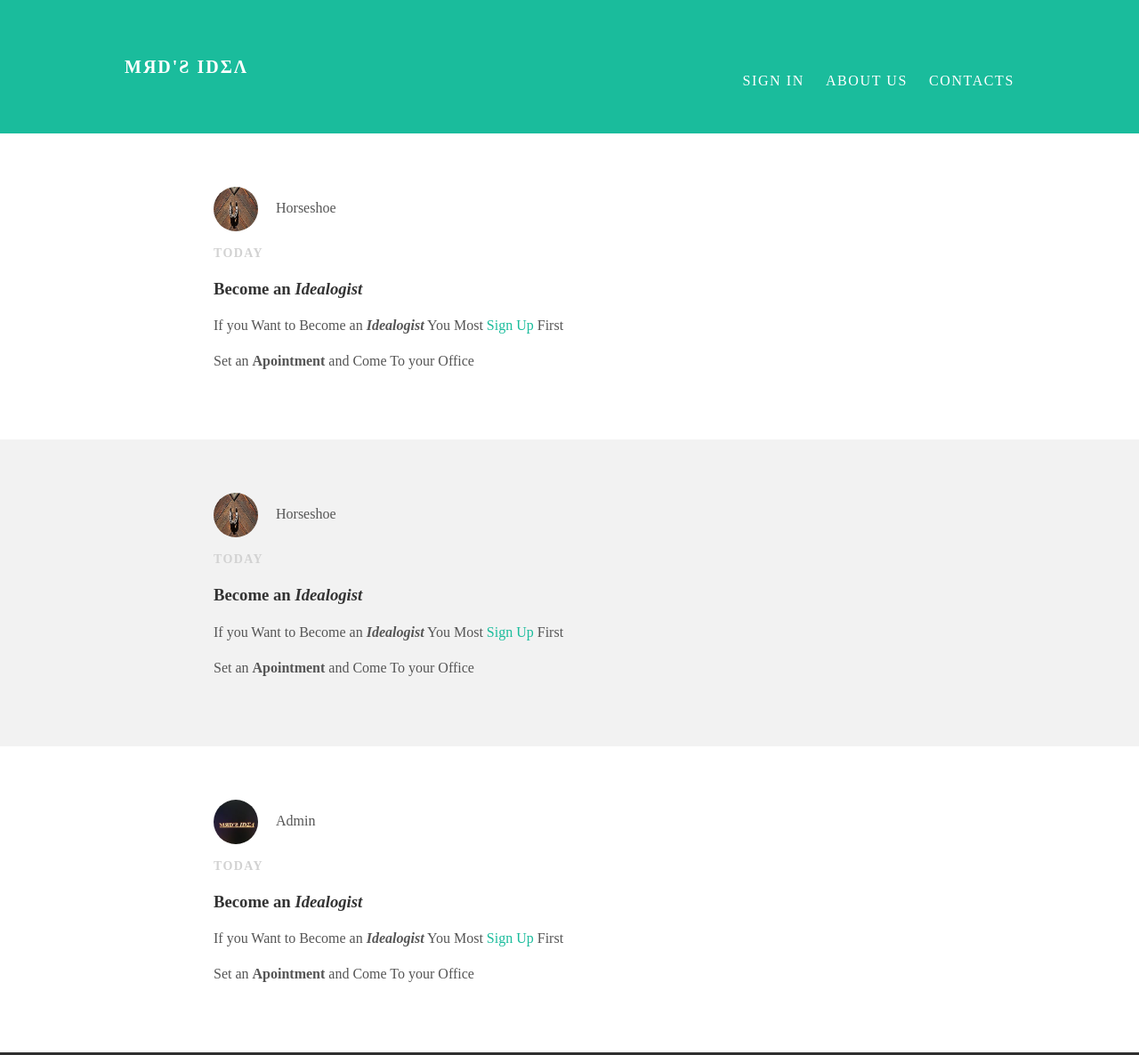
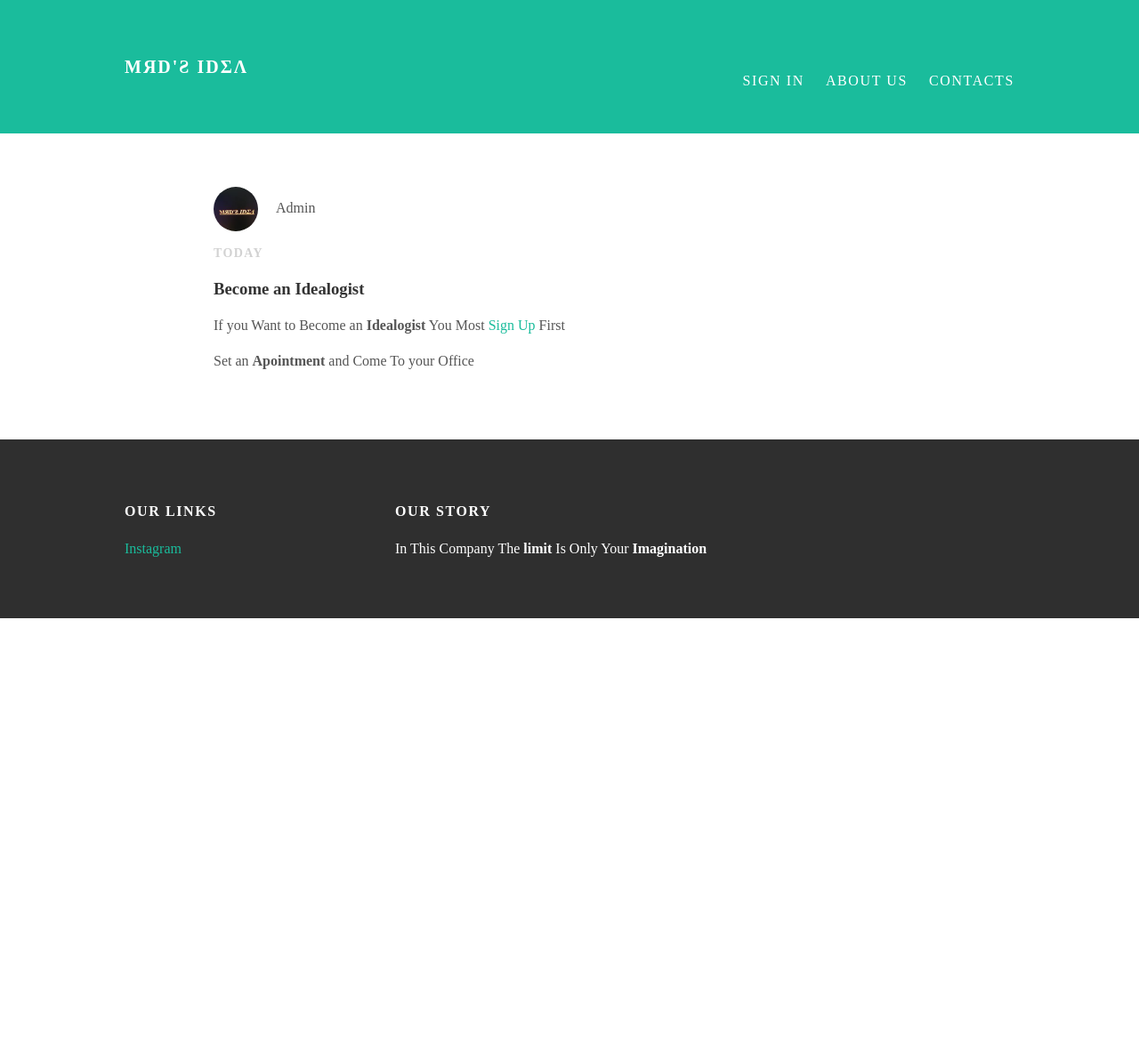
Before and after one commit to mrd1697693/mrd1697693.github.io, a plain HTML site: page index.html in a window 1280 px wide. Shown: the top 1186 px of the page at 89% size. After the commit the page ends 800 px from the top, so only its background shows below. Drawn offline with Linux system fonts and the light colour scheme.

Commit message:
Update index.html

```diff
--- a/index.html
+++ b/index.html
@@ -18,40 +18,14 @@
    </div>
    <div id="content">
     <div class="post-container">
-       <div class="post">
-         <div class="post-author">
-           <img src="Horseshoe.png">
-           <span>Horseshoe</span>
-         </div>
-         <p class="post-date">Today</p>
-         <h3 class="post-title">Become an <strong><em>Idealogist</em></strong></h3>
-         <p>If you Want to Become an <strong><em>Idealogist</em></strong> You Most
-           <a href="signup.html">Sign Up </a>First</p>
-          <p>Set an <strong>Apointment</strong> and Come To your Office</p>
-       </div>
-      </div>
-     <div class="post-container">
-       <div class="post">
-         <div class="post-author">
-           <img src="Horseshoe.png">
-           <span>Horseshoe</span>
-         </div>
-         <p class="post-date">Today</p>
-         <h3 class="post-title">Become an <strong><em>Idealogist</em></strong></h3>
-         <p>If you Want to Become an <strong><em>Idealogist</em></strong> You Most
-           <a href="signup.html">Sign Up </a>First</p>
-          <p>Set an <strong>Apointment</strong> and Come To your Office</p>
-       </div>
-      </div>
-       <div class="post-container">
         <div class="post">
          <div class="post-author">
            <img src="Admin1.jpg">
            <span>Admin</span>
          </div>
          <p class="post-date">Today</p>
-         <h3 class="post-title">Become an <strong><em>Idealogist</em></strong></h3>
-         <p>If you Want to Become an <strong><em>Idealogist</em></strong> You Most
+         <h3 class="post-title">Become an <strong>Idealogist</strong></h3>
+         <p>If you Want to Become an <strong>Idealogist</strong> You Most
            <a href="signup.html">Sign Up </a>First</p>
           <p>Set an <strong>Apointment</strong> and Come To your Office</p>
        </div>
@@ -62,7 +36,7 @@
        <div class="column">
          <h4>Our links</h4>
          <p>
-          <a href="http:\\t.me\MRD999">Telegram</a><br>
+          <a href="http:\\t.me\>Telegram</a><br>
           <a href="http:\\instagram.com\mrds_idea">Instagram</a>
          </p>
        </div>
```
